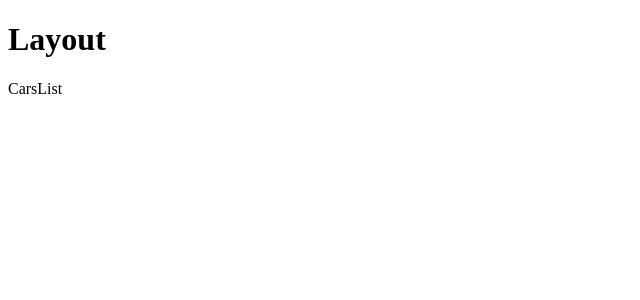
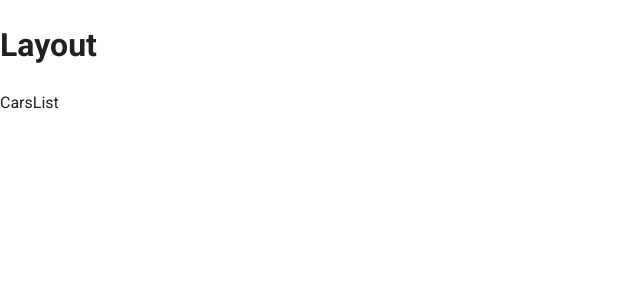
Before and after one commit to arturdedela/cars, a React (Create React App) app: page /cars in a window 1280 px wide. Shown: the top 300 px of the page, without its empty margins (0-640 px from the left). Built offline with nearby package versions, Linux system fonts and the light colour scheme.

Commit message:
Add UiProvider

```diff
--- a/src/bootstrap/Bootstrap.tsx
+++ b/src/bootstrap/Bootstrap.tsx
@@ -1,16 +1,14 @@
 import React, { PropsWithChildren } from 'react';
-import { ThemeProvider } from '@mui/material';
-import { createTheme } from '@mui/material/styles';
 import { BrowserRouter } from 'react-router-dom';
+import { UiProvider } from '../ui';
 
 export interface BootstrapProps {}
 
-const theme = createTheme({});
 // Add other providers here
 const Bootstrap: React.FC<PropsWithChildren<BootstrapProps>> = ({ children }) => {
   return (
     <BrowserRouter>
-      <ThemeProvider theme={theme}>{children}</ThemeProvider>
+      <UiProvider>{children}</UiProvider>
     </BrowserRouter>
   );
 };
--- /dev/null
+++ b/src/ui/UiProvider/UiProvider.tsx
@@ -0,0 +1,18 @@
+import React, { PropsWithChildren } from 'react';
+import { CssBaseline, ThemeProvider, Theme } from '@mui/material';
+import { DEFAULT_THEME } from './defaultTheme';
+
+export interface UiProviderProps {
+  theme?: Theme;
+}
+
+const UiProvider: React.FC<PropsWithChildren<UiProviderProps>> = ({ children, theme = DEFAULT_THEME }) => {
+  return (
+    <ThemeProvider theme={theme}>
+      <CssBaseline />
+      {children}
+    </ThemeProvider>
+  );
+};
+
+export default UiProvider;
--- /dev/null
+++ b/src/ui/UiProvider/defaultTheme.ts
@@ -0,0 +1,7 @@
+import { createTheme } from '@mui/material/styles';
+
+export const DEFAULT_THEME = createTheme({
+  typography: {
+    fontFamily: 'Roboto'
+  }
+});
--- /dev/null
+++ b/src/ui/UiProvider/index.ts
@@ -0,0 +1 @@
+export { default } from './UiProvider';
--- /dev/null
+++ b/src/ui/index.ts
@@ -0,0 +1 @@
+export { default as UiProvider } from './UiProvider';
```
Also changed, not shown: 2 other files (tests, documents, lock files or other folders).
